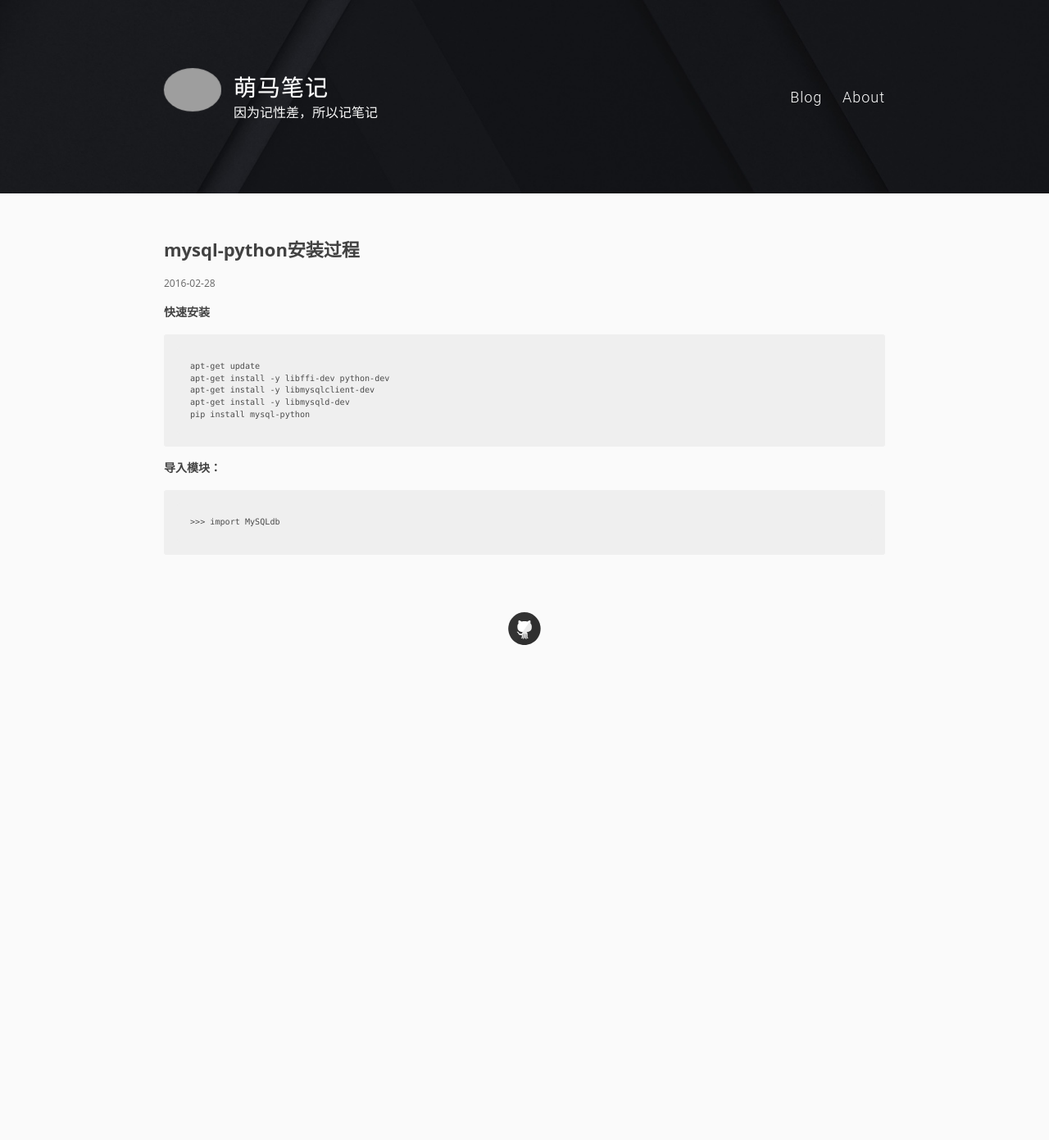
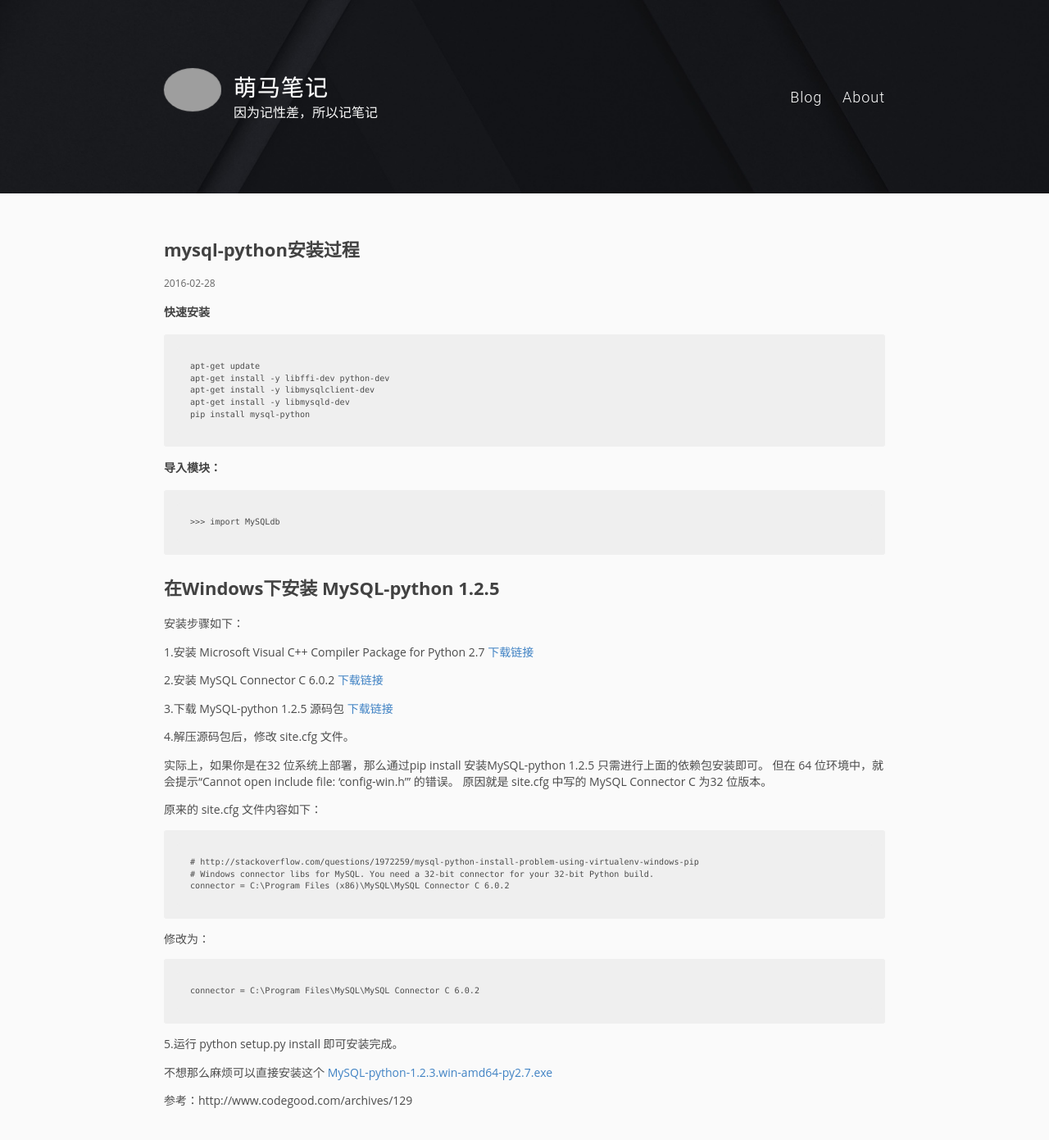
Before and after one commit to pingmalu/pingmalu.github.io, a Jekyll site: the page built from _posts/2016-02-28-mysql-python安装过程.md, in a window 1280 px wide and 1400 px high. Shown: the top 1391 px of the window at 82% size. Built offline with Jekyll 4.4.1, drawn with Linux system fonts in a browser that asks for light colours; nearby versions of some CDN libraries; grey boxes are pictures that could not be loaded.

Commit message:
'update'

```diff
--- a/_posts/2016-02-28-mysql-python安装过程.md
+++ b/_posts/2016-02-28-mysql-python安装过程.md
@@ -14,3 +14,37 @@ title: mysql-python安装过程
 ### 导入模块：
 
 	>>> import MySQLdb
+
+
+# 在Windows下安装 MySQL-python 1.2.5
+
+安装步骤如下：
+
+1.安装 Microsoft Visual C++ Compiler Package for Python 2.7  [下载链接](https://www.microsoft.com/en-us/download/details.aspx?id=44266)
+
+2.安装 MySQL Connector C 6.0.2  [下载链接](https://dev.mysql.com/downloads/connector/c/6.0.html)
+
+3.下载 MySQL-python 1.2.5 源码包  [下载链接](https://pypi.python.org/pypi/MySQL-python/1.2.5)
+
+4.解压源码包后，修改 site.cfg 文件。
+
+实际上，如果你是在32 位系统上部署，那么通过pip install 安装MySQL-python 1.2.5 只需进行上面的依赖包安装即可。
+但在 64 位环境中，就会提示“Cannot open include file: 'config-win.h'” 的错误。
+原因就是 site.cfg 中写的 MySQL Connector C 为32 位版本。
+
+原来的 site.cfg 文件内容如下：
+
+	# http://stackoverflow.com/questions/1972259/mysql-python-install-problem-using-virtualenv-windows-pip
+	# Windows connector libs for MySQL. You need a 32-bit connector for your 32-bit Python build.
+	connector = C:\Program Files (x86)\MySQL\MySQL Connector C 6.0.2
+
+修改为：
+
+	connector = C:\Program Files\MySQL\MySQL Connector C 6.0.2
+
+5.运行 python setup.py install 即可安装完成。
+
+
+不想那么麻烦可以直接安装这个 [MySQL-python-1.2.3.win-amd64-py2.7.exe](http://www.codegood.com/download/11/)
+
+参考：http://www.codegood.com/archives/129
```
